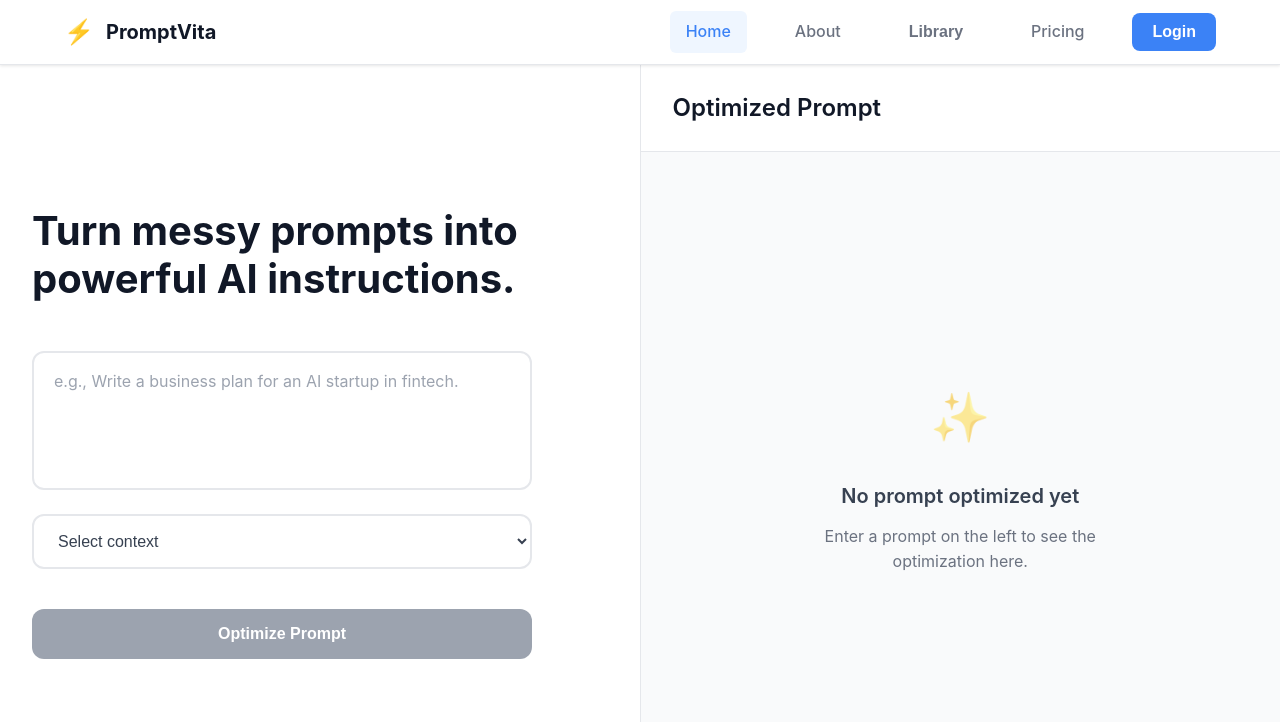
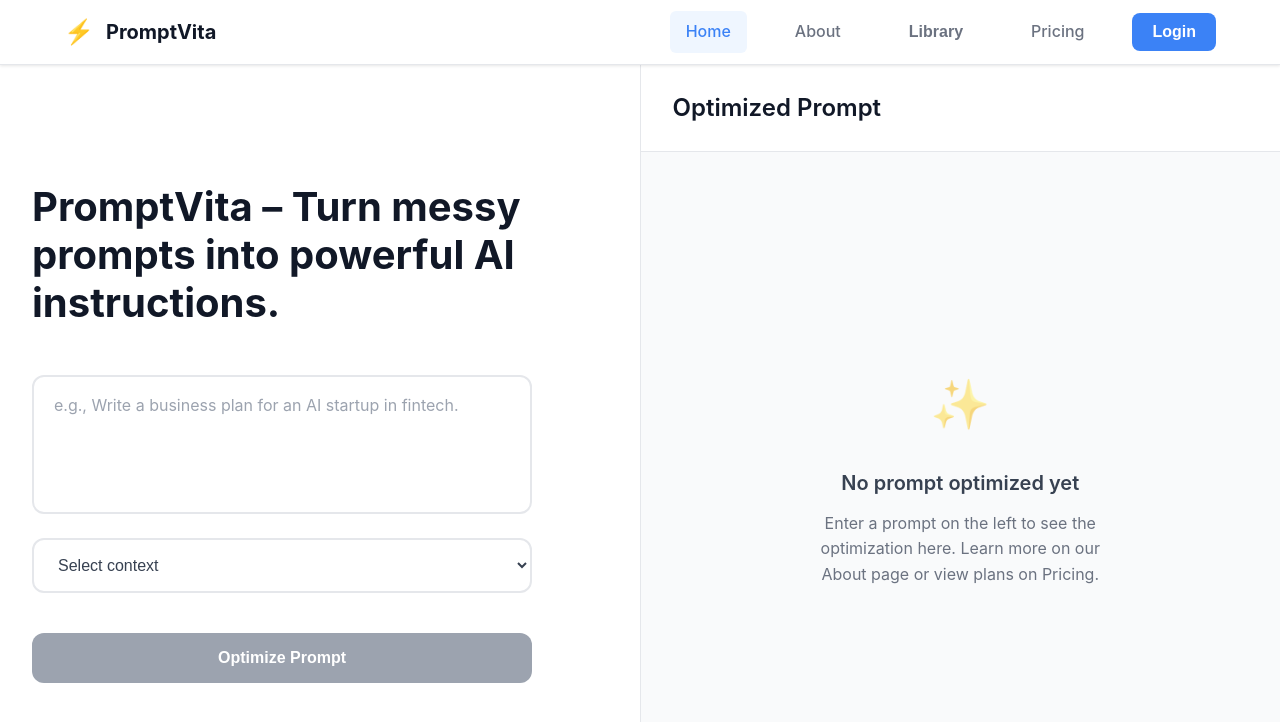
Before and after one commit to vishalneelkant/prompt-pro, a React (Create React App) app: page / in a window 1280 px wide. Shown: the top 722 px of the page. Built offline with nearby package versions, Linux system fonts and the light colour scheme.

Commit message:
Add SEO optimizations

```diff
--- a/public/index.html
+++ b/public/index.html
@@ -2,7 +2,10 @@
 <html lang="en">
   <head>
     <meta charset="utf-8" />
-    <link rel="icon" href="%PUBLIC_URL%/favicon.ico" />
+    <!-- Favicons -->
+    <link rel="icon" type="image/svg+xml" href="%PUBLIC_URL%/favicon.svg" />
+    <link rel="alternate icon" href="%PUBLIC_URL%/favicon.ico" />
+    <link rel="apple-touch-icon" sizes="180x180" href="%PUBLIC_URL%/logo192.png" />
     <meta name="viewport" content="width=device-width, initial-scale=1" />
     <meta name="theme-color" content="#3b82f6" />
 
@@ -80,6 +83,36 @@
       gtag('js', new Date());
       gtag('config', 'GA_MEASUREMENT_ID');
     </script> -->
+
+    <!-- Organization Schema -->
+    <script type="application/ld+json">
+    {
+      "@context": "https://schema.org",
+      "@type": "Organization",
+      "name": "PromptVita",
+      "url": "https://www.promptvita.com",
+      "logo": "https://www.promptvita.com/logo.png",
+      "sameAs": [
+        "https://twitter.com/promptvita",
+        "https://www.linkedin.com/company/promptvita"
+      ]
+    }
+    </script>
+
+    <!-- WebSite Schema with SearchAction -->
+    <script type="application/ld+json">
+    {
+      "@context": "https://schema.org",
+      "@type": "WebSite",
+      "name": "PromptVita",
+      "url": "https://www.promptvita.com/",
+      "potentialAction": {
+        "@type": "SearchAction",
+        "target": "https://www.promptvita.com/?q={search_term_string}",
+        "query-input": "required name=search_term_string"
+      }
+    }
+    </script>
   </head>
   <body>
     <noscript>You need to enable JavaScript to run this app.</noscript>
--- a/src/App.js
+++ b/src/App.js
@@ -4,6 +4,7 @@ import Navigation from './components/Navigation';
 import Home from './pages/Home';
 import About from './pages/About';
 import Pricing from './pages/Pricing';
+import NotFound from './pages/NotFound';
 import './App.css';
 
 function App() {
@@ -15,6 +16,7 @@ function App() {
           <Route path="/" element={<Home />} />
           <Route path="/about" element={<About />} />
           <Route path="/pricing" element={<Pricing />} />
+          <Route path="*" element={<NotFound />} />
         </Routes>
       </div>
     </Router>
--- a/src/pages/Home.js
+++ b/src/pages/Home.js
@@ -145,8 +145,8 @@ const Home = () => {
           <div className="input-section">
             <h1 className="main-title">
               {context === 'rephrase'
-                ? 'Turn messy text into polished, professional writing.'
-                : 'Turn messy prompts into powerful AI instructions.'
+                ? 'PromptVita – Turn messy text into polished, professional writing.'
+                : 'PromptVita – Turn messy prompts into powerful AI instructions.'
               }
             </h1>
 
@@ -281,7 +281,7 @@ const Home = () => {
               <p>
                 {context === 'rephrase'
                   ? 'Enter text on the left to see the corrections here.'
-                  : 'Enter a prompt on the left to see the optimization here.'
+                  : 'Enter a prompt on the left to see the optimization here. Learn more on our About page or view plans on Pricing.'
                 }
               </p>
             </div>
--- /dev/null
+++ b/src/pages/NotFound.js
@@ -0,0 +1,17 @@
+import React from 'react';
+import SEO from '../components/SEO';
+
+const NotFound = () => {
+  return (
+    <>
+      <SEO title="Page Not Found" description="The page you are looking for was not found." noindex={true} canonical="https://www.promptvita.com/404" />
+      <div style={{ padding: '64px 24px', textAlign: 'center' }}>
+        <h1>404 - Page Not Found</h1>
+        <p>The page you are looking for might have been removed or is temporarily unavailable.</p>
+        <a href="/" style={{ color: '#3b82f6', textDecoration: 'underline' }}>Go back home</a>
+      </div>
+    </>
+  );
+};
+
+export default NotFound;
```
